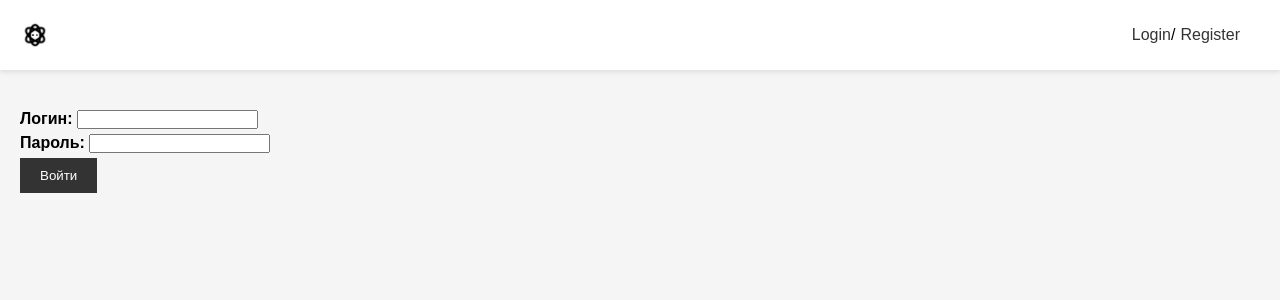
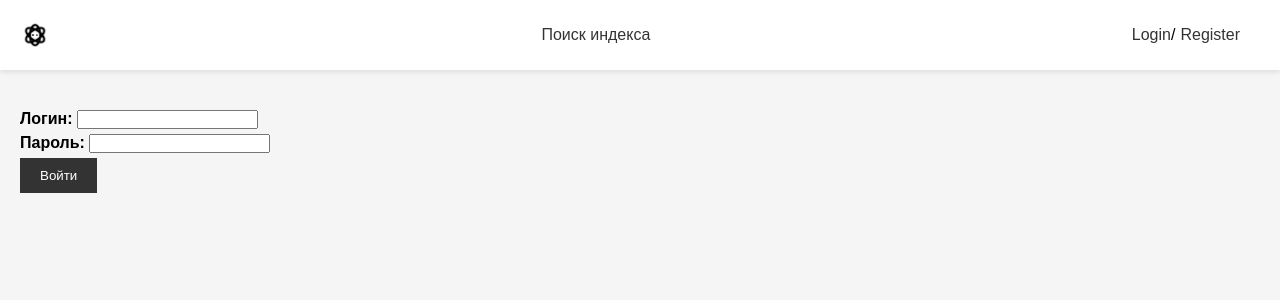
Before and after one commit to Segfaul/algorand, a Django app: page /login/ in a window 1280 px wide. Shown: the top 300 px of the page. Run offline with Django 4.2, Linux system fonts and the light colour scheme.

Commit message:
Update base.html

```diff
--- a/algorand/algos/templates/algos/base.html
+++ b/algorand/algos/templates/algos/base.html
@@ -16,6 +16,10 @@
                 <a href="{% url 'plot_algorithm_performance' %}">
                     <img class="logo" src="{% static 'algos/img/intelligent-algorithm-1.png' %}" alt="">
                 </a>
+            </li>
+
+	    <li class="last">
+                <a href="{% url 'array_search' %}">Поиск индекса</a>
             </li>
 
             {% if request.user.is_authenticated %}
```
